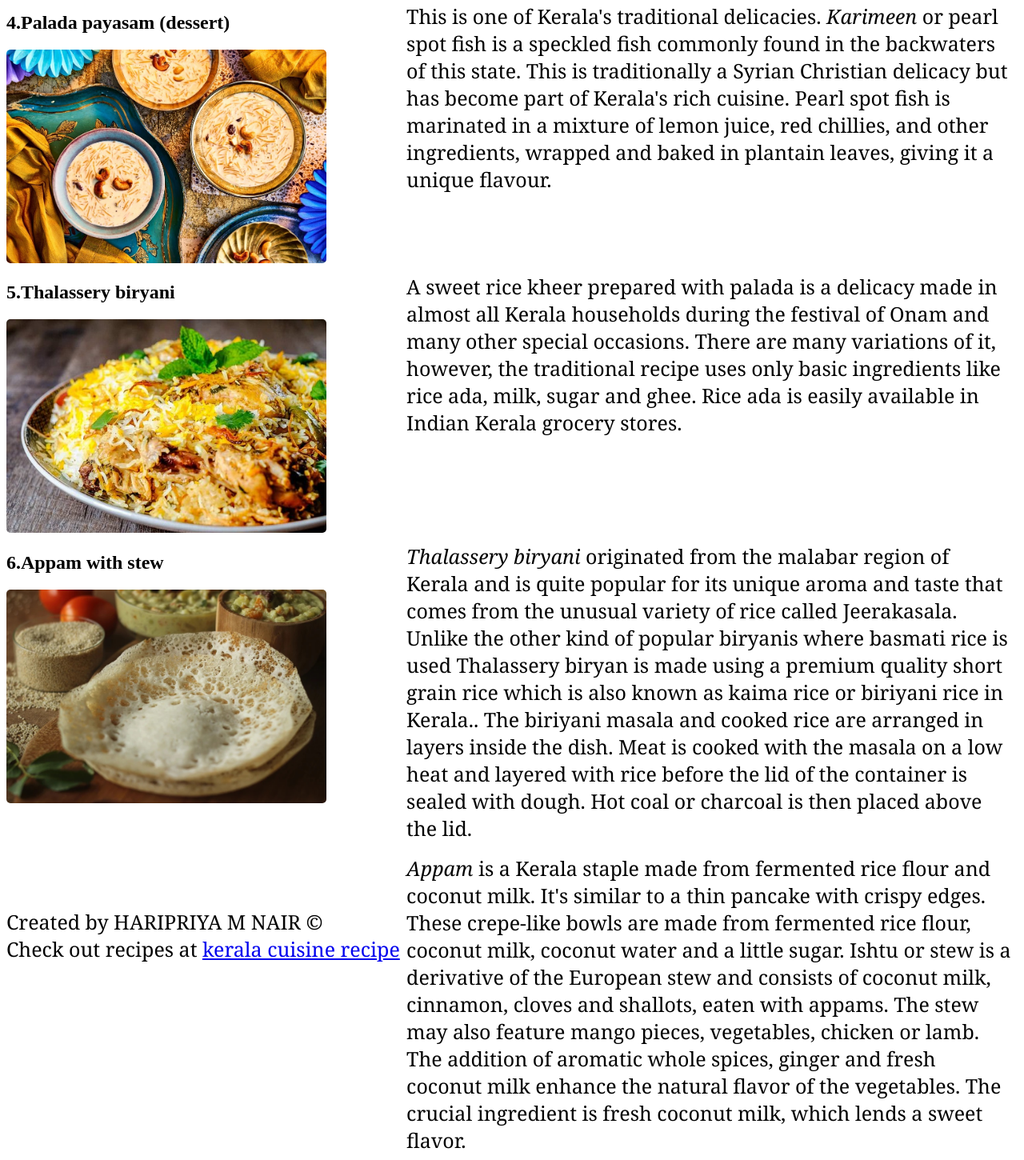
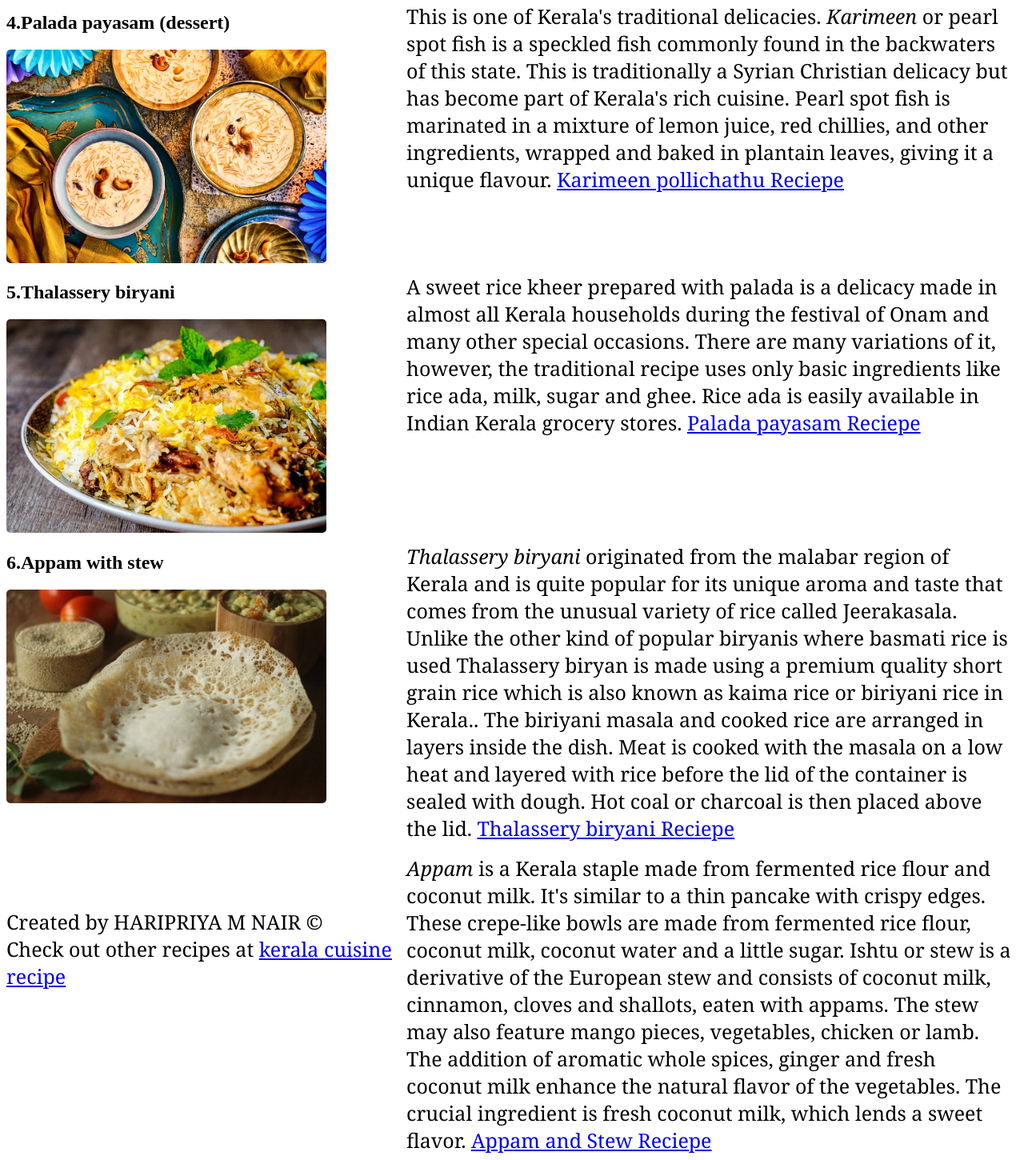
Before and after one commit to STL-WomenPlus-WebDev-March2023/js-assignment-4-html-me-something-Haripriya92, a website: page index.html in a window 1280 px wide. Shown: the part 1583-3033 px from the top of the page at 80% size. Drawn offline with Linux system fonts and the light colour scheme.

Commit message:
Added changes

```diff
--- a/index.html
+++ b/index.html
@@ -30,6 +30,11 @@
           coconut. It's usually served with kadala curry, a dish of black
           chickpeas made with shallots, spices and coconut milk, that can also
           be served with ripe bananas and grated coconut.
+          <a
+            href="https://hebbarskitchen.com/kadala-curry-recipe-puttu-kadala-curry/"
+          >
+            Puttu and Kadala Reciepe</a
+          >
         </p>
       </article>
       <article>
@@ -49,6 +54,9 @@
           simmered in a curry made with tomatoes, onions, garlic and spices like
           bay leaves, cinnamon, cardamom, cloves, black peppercorns and star
           anise.
+          <a href="https://www.youtube.com/watch?v=3tfY-_VMbtE">
+            Malabar porotta and Beef Curry Reciepe</a
+          >
         </p>
       </article>
       <article>
@@ -65,6 +73,11 @@
           has become part of Kerala's rich cuisine. Pearl spot fish is marinated
           in a mixture of lemon juice, red chillies, and other ingredients,
           wrapped and baked in plantain leaves, giving it a unique flavour.
+          <a
+            href="https://www.pachakam.com/recipes/kerala-karimeen-pollichathu"
+          >
+            Karimeen pollichathu Reciepe</a
+          >
         </p>
       </article>
       <article>
@@ -80,6 +93,9 @@
           traditional recipe uses only basic ingredients like rice ada, milk,
           sugar and ghee. Rice ada is easily available in Indian Kerala grocery
           stores.
+          <a href="https://foodviva.com/kerala-recipes/palada-payasam-recipe/">
+            Palada payasam Reciepe</a
+          >
         </p>
       </article>
       <article>
@@ -99,6 +115,11 @@
           with the masala on a low heat and layered with rice before the lid of
           the container is sealed with dough. Hot coal or charcoal is then
           placed above the lid.
+          <a
+            href="https://www.indianhealthyrecipes.com/thalassery-chicken-biryani-recipe/"
+          >
+            Thalassery biryani Reciepe</a
+          >
         </p>
       </article>
       <article>
@@ -115,6 +136,11 @@
           ginger and fresh coconut milk enhance the natural flavor of the
           vegetables. The crucial ingredient is fresh coconut milk, which lends
           a sweet flavor.
+          <a
+            href="https://www.keralatourism.org/kerala-food/appam-mutton-stew/36"
+          >
+            Appam and Stew Reciepe</a
+          >
         </p>
       </article>
       <footer>
@@ -123,7 +149,7 @@
           <br />
           <br />
           Created by HARIPRIYA M NAIR &copy;<br />
-          Check out recipes at
+          Check out other recipes at
           <a href="https://traveltriangle.com/blog/kerala-cuisine/"
             >kerala cuisine recipe</a
           >
```
